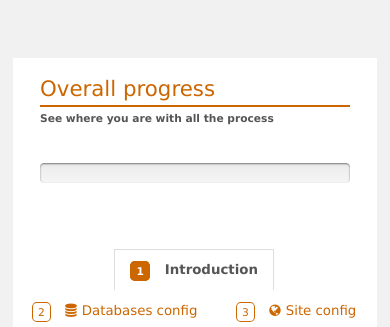
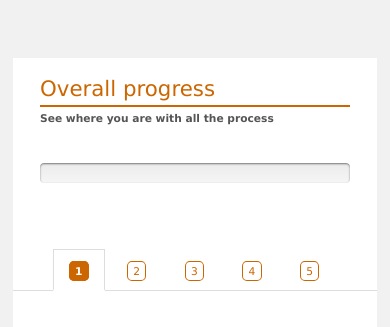
Before and after one commit to na2axl/G.R.I.D, a plain HTML site: page examples/installer/index.html in a window 390 px wide. Shown: the part 162-489 px from the top of the page. Drawn offline with Linux system fonts and the light colour scheme.

Commit message:
G.R.I.D 2.0

```diff
--- a/examples/installer/index.html
+++ b/examples/installer/index.html
@@ -47,11 +47,11 @@
                             <div class="panel-wrapper">
                                 <nav class="setup-steps">
                                     <ul class="nav-panel">
-                                        <li><a href="#introduction" class="active panel-switcher disable-switch"><span class="step-num">1</span> <span>Introduction</span></a></li>
-                                        <li><a href="#database" class="panel-switcher disable-switch"><span class="step-num">2</span> <span class="fa fa-database">Databases config</span></a></li>
-                                        <li><a href="#site" class="panel-switcher disable-switch"><span class="step-num">3</span> <span class="fa fa-globe">Site config</span></a></li>
-                                        <li><a href="#admin" class="panel-switcher disable-switch"><span class="step-num">4</span> <span class="fa fa-user">Account config</span></a></li>
-                                        <li><a href="#finish" class="panel-switcher disable-switch"><span class="step-num">5</span> <span>Finish</span></a></li>
+                                        <li><a href="#introduction" class="active panel-switcher disable-switch"><span class="step-num">1</span> <span class="hide(phone)">Introduction</span></a></li>
+                                        <li><a href="#database" class="panel-switcher disable-switch"><span class="step-num">2</span> <span class="fa fa-database hide(phone)">Databases config</span></a></li>
+                                        <li><a href="#site" class="panel-switcher disable-switch"><span class="step-num">3</span> <span class="fa fa-globe hide(phone)">Site config</span></a></li>
+                                        <li><a href="#admin" class="panel-switcher disable-switch"><span class="step-num">4</span> <span class="fa fa-user hide(phone)">Account config</span></a></li>
+                                        <li><a href="#finish" class="panel-switcher disable-switch"><span class="step-num">5</span> <span class="hide(phone)">Finish</span></a></li>
                                     </ul>
                                 </nav>
                                 <section>
--- a/examples/installer/main.css
+++ b/examples/installer/main.css
@@ -297,7 +297,6 @@ button,
     section.blog-header::after {
         width: 25%;
     }
-
 }
 
 @media screen and (max-width: 480px) {
@@ -366,11 +365,11 @@ button,
     }
 
     ul.nav-panel li a {
-        display: none;
+        text-align: center;
     }
 
-    ul.nav-panel li a.active {
-        display: block;
+    ul.nav-panel li a .step-num {
+        margin: 0 !important;
     }
 
     #copyright ul {
```
Also changed, not shown: elements.css.html (+0 -1 lines), elements.js.html (+0 -1 lines), examples/index.html (+6 -6 lines).
